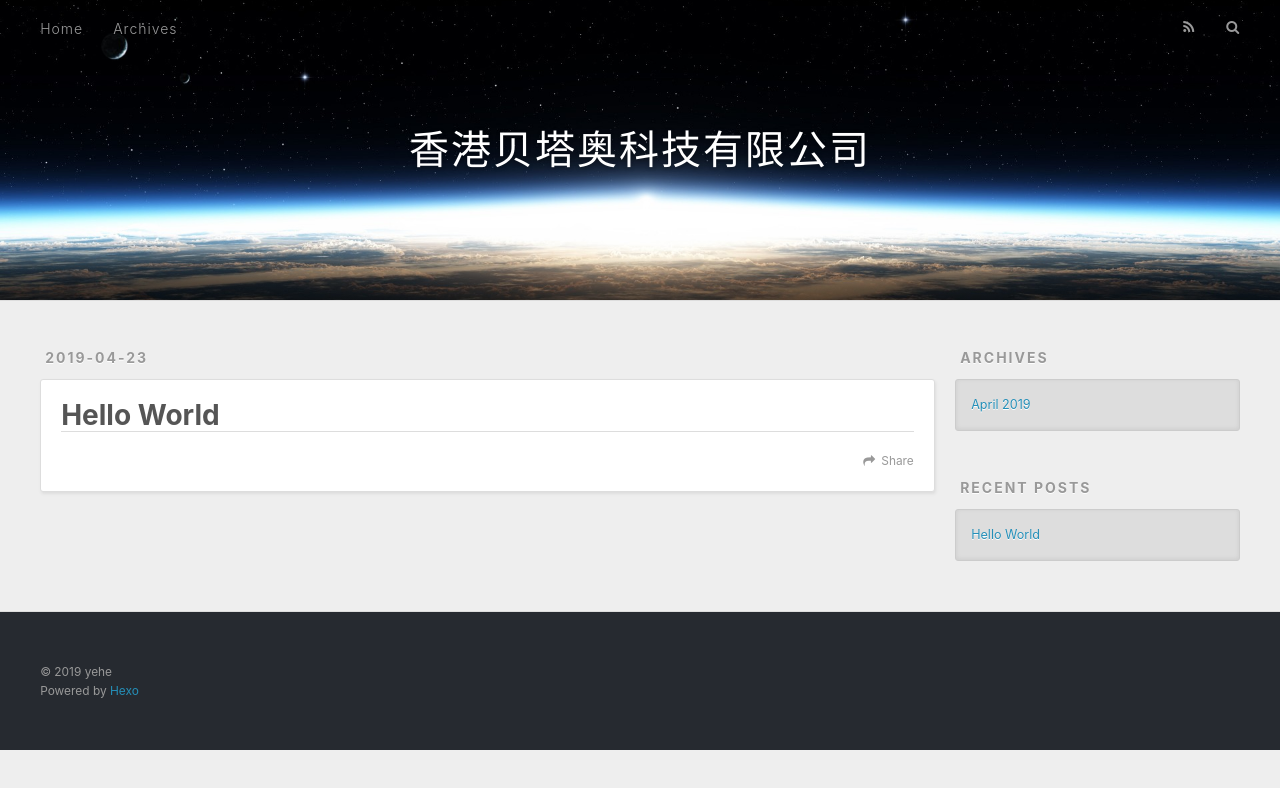
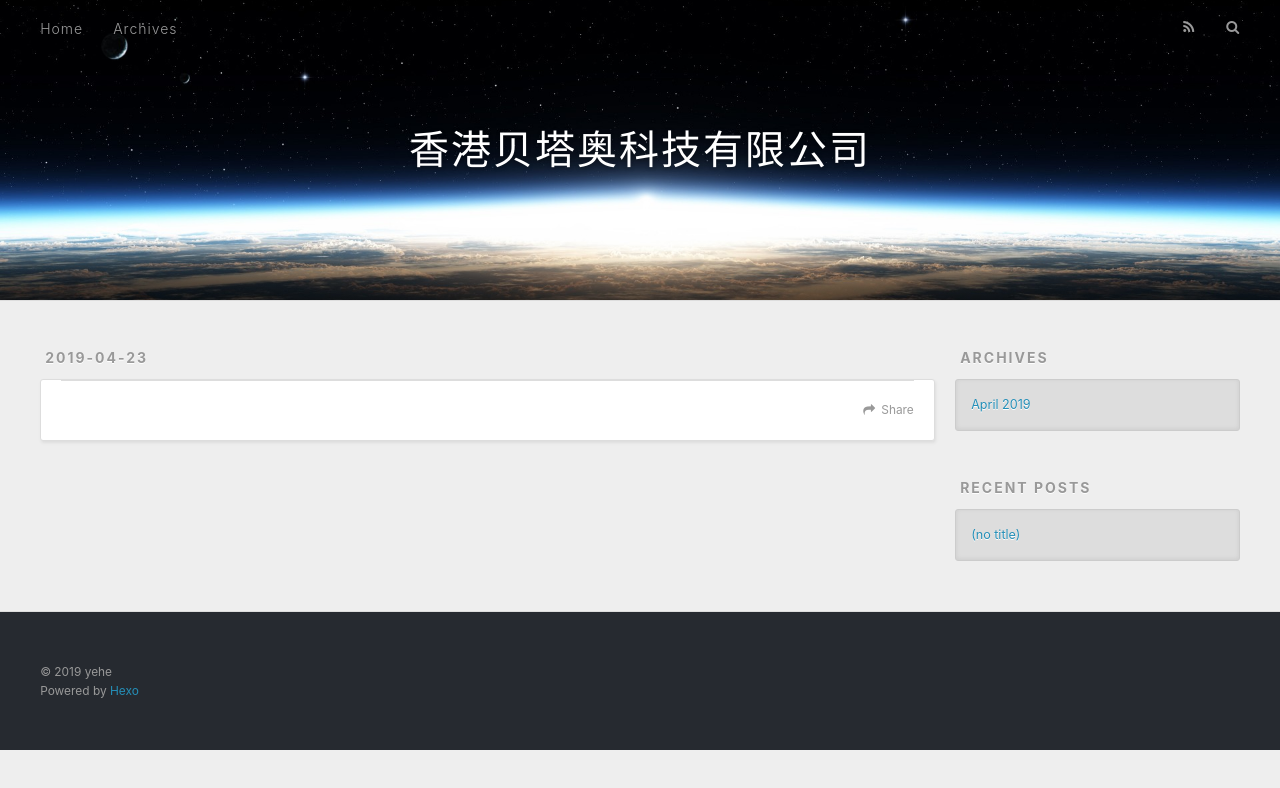
Before and after one commit to adrianx77/betaa, a plain HTML site: page index.html in a window 1280 px wide. Drawn offline with nearby package versions, Linux system fonts and the light colour scheme.

Commit message:
Site updated: 2019-04-23 18:20:55

```diff
--- a/index.html
+++ b/index.html
@@ -72,16 +72,6 @@
   <div class="article-inner">
 
 
-      <header class="article-header">
-
-
-    <h1 itemprop="name">
-      <a class="article-title" href="/2019/04/23/hello-world/">Hello World</a>
-    </h1>
-
-
-      </header>
-
     <div class="article-entry" itemprop="articleBody">
 
 
@@ -129,7 +119,7 @@
       <ul>
 
           <li>
-            <a href="/2019/04/23/hello-world/">Hello World</a>
+            <a href="/2019/04/23/hello-world/">(no title)</a>
           </li>
 
       </ul>
```
Also changed, not shown: 2019/04/23/hello-world/index.html (+5 -15 lines), archives/2019/04/index.html (+1 -7 lines), archives/2019/index.html (+1 -7 lines), archives/index.html (+1 -7 lines).
